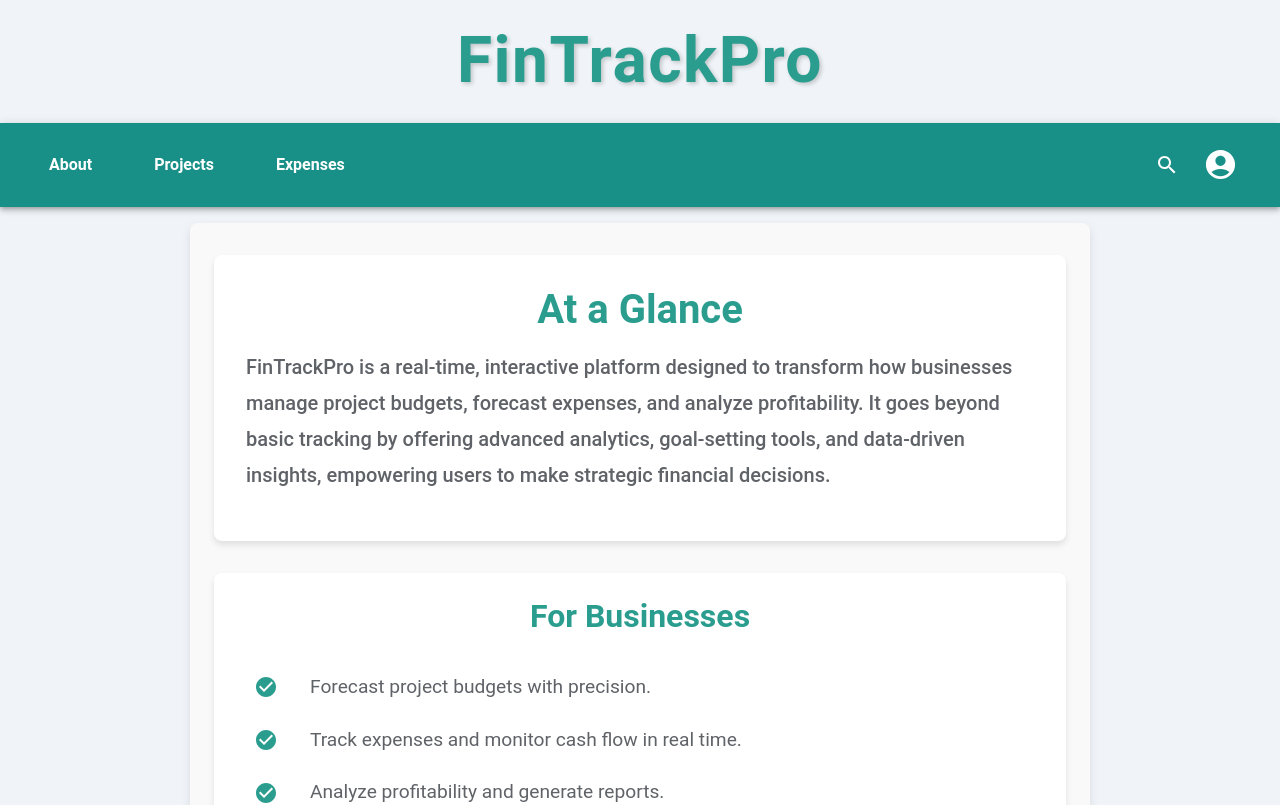
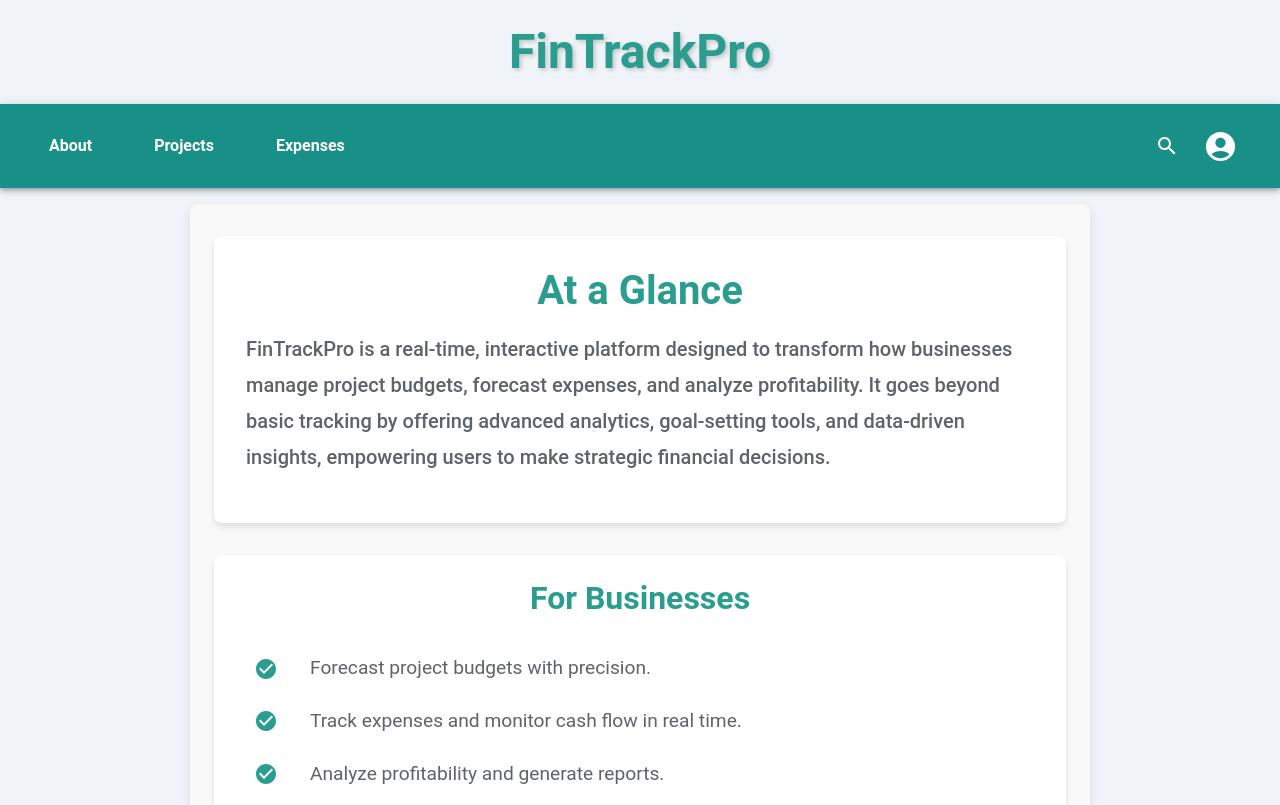
Before and after one commit to ronniearistil/FinTrackPro-Full-Stack.v3, a React (Create React App) app in the folder client/: page /about in a window 1280 px wide. Shown: the top 805 px of the page. Built offline with nearby package versions, Linux system fonts and the light colour scheme; no server answers.

Commit message:
Update UI for homepage and navbarv2 _reversal_with improvements

```diff
--- a/client/src/Components/Layout/Header.jsx
+++ b/client/src/Components/Layout/Header.jsx
@@ -13,9 +13,9 @@ const Header = () => (
   >
     <Link to="/" style={{ textDecoration: 'none' }}> {/* Ensure the header redirects to the homepage */}
       <Typography
-        variant="h1"
+        variant="h3"
         sx={{
-          fontSize: '4rem',
+          fontSize: '3rem',
           fontWeight: 'bold', // Bold text
           color: '#2a9d8f', // Optional color matching the theme
           textShadow: '2px 2px 4px rgba(0, 0, 0, 0.2)', // Subtle shadow
```
